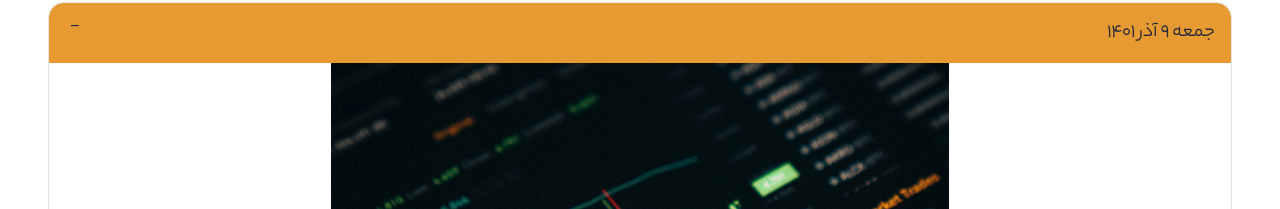
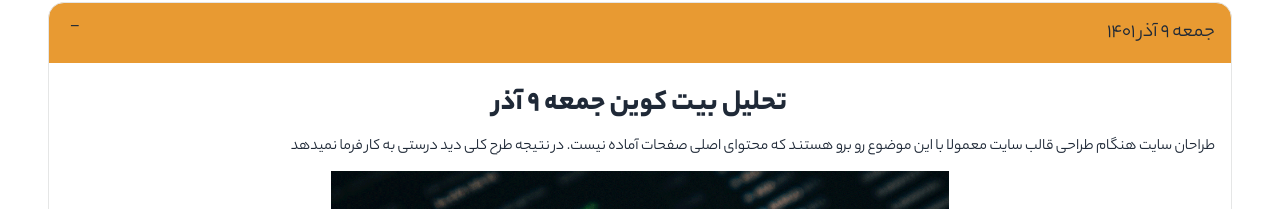
Before and after one commit to amyrsaalehi/bitfa, a Next.js app: page /analysis/technical/1 in a window 1280 px wide. Shown: the part 666-875 px from the top of the page. Built offline with nearby package versions, Linux system fonts and the light colour scheme; what tailwindcss-flip would draw is missing.

Commit message:
f bold and fat

```diff
--- a/pages/analysis/fundamental/index.jsx
+++ b/pages/analysis/fundamental/index.jsx
@@ -117,7 +117,12 @@ export default function Fundamental() {
   return (
     <Layout title={"تحلیل فاندامنتال"}>
       <div className="flex flex-col py-24">
-        <h1 className="f-bold text-center text-4xl">تحلیل فاندامنتال</h1>
+        <h1 className="f-fat text-center text-4xl">تحلیل فاندامنتال</h1>
+        <p className="text-center mt-4">
+          طراحان سایت هنگام طراحی قالب سایت معمولا با این موضوع رو برو هستند که
+          محتوای اصلی صفحات آماده نیست. در نتیجه طرح کلی دید درستی به کار فرما
+          نمیدهد
+        </p>
         <div className="flex justify-center items-center gap-2 flex-wrap mt-12 px-2">
           {analysisCards.map((props) => (
             <CoinCard key={props.title} {...props} />
--- a/pages/analysis/index.jsx
+++ b/pages/analysis/index.jsx
@@ -38,7 +38,12 @@ export default function AnalysisPage() {
   return (
     <Layout title={"تحلیل رمزارز ها"}>
       <div className="flex flex-col py-20">
-        <h1 className="f-bold text-center text-4xl">تحلیل رمزارز ها</h1>
+        <h1 className="f-fat text-center text-4xl">تحلیل رمزارز ها</h1>
+        <p className="text-center mt-4">
+          طراحان سایت هنگام طراحی قالب سایت معمولا با این موضوع رو برو هستند که
+          محتوای اصلی صفحات آماده نیست. در نتیجه طرح کلی دید درستی به کار فرما
+          نمیدهد
+        </p>
         <div className="flex justify-center items-center gap-4 flex-wrap md:flex-nowrap mt-12">
           {analysisCards.map((props) => (
             <AnalysisCard key={props.title} {...props} />
--- a/pages/analysis/technical/index.jsx
+++ b/pages/analysis/technical/index.jsx
@@ -117,7 +117,12 @@ export default function Technical() {
   return (
     <Layout title={"تحلیل تکنیکال"}>
       <div className="flex flex-col py-24">
-        <h1 className="f-bold text-center text-4xl">تحلیل تکنیکال</h1>
+        <h1 className="f-fat text-center text-4xl">تحلیل تکنیکال</h1>
+        <p className="text-center mt-4">
+          طراحان سایت هنگام طراحی قالب سایت معمولا با این موضوع رو برو هستند که
+          محتوای اصلی صفحات آماده نیست. در نتیجه طرح کلی دید درستی به کار فرما
+          نمیدهد
+        </p>
         <div className="flex justify-center items-center gap-2 flex-wrap mt-12 px-2">
           {analysisCards.map((props) => (
             <CoinCard key={props.title} {...props} />
--- a/src/components/Analysis/CoinCard.jsx
+++ b/src/components/Analysis/CoinCard.jsx
@@ -40,12 +40,12 @@ export default function CoinCard({ title, description, image, links }) {
 
   return (
     <div className="card md:max-w-xs glass bg-base-300 transition-all shadow-sm hover:shadow-lg cursor-pointer">
-      <figure className="relative h-[240px]">
+      <figure className="relative h-[150px]">
         <Image
           src={image}
           alt={title}
           placeholder="blur"
-          className="rounded-lg p-14"
+          className="rounded-lg p-24"
           priority
           style={{
             objectFit: "cover",
--- a/src/components/Coin/Content.jsx
+++ b/src/components/Coin/Content.jsx
@@ -3,7 +3,15 @@ import ChartImage from "src/images/Chart.png";
 
 export default function Content() {
   return (
-    <div className="flex flex-col gap-4">
+    <div className="flex flex-col gap-3">
+      <h3 className="text-center f-bold mt-6 text-3xl">
+        تحلیل بیت کوین جمعه ۹ آذر
+      </h3>
+      <p>
+        طراحان سایت هنگام طراحی قالب سایت معمولا با این موضوع رو برو هستند که
+        محتوای اصلی صفحات آماده نیست. در نتیجه طرح کلی دید درستی به کار فرما
+        نمیدهد
+      </p>
       <Image
         src={ChartImage}
         alt={"تحلیل بیتکوین"}
```
